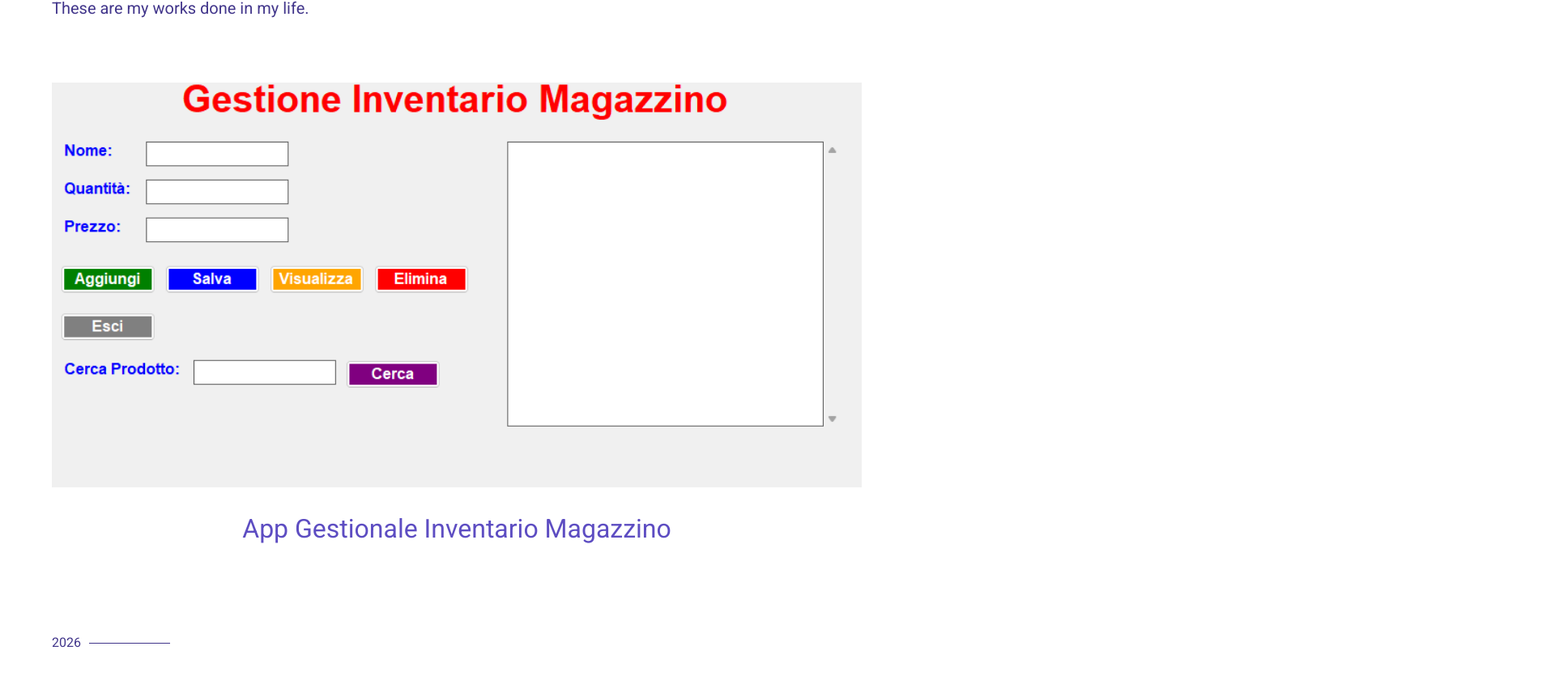
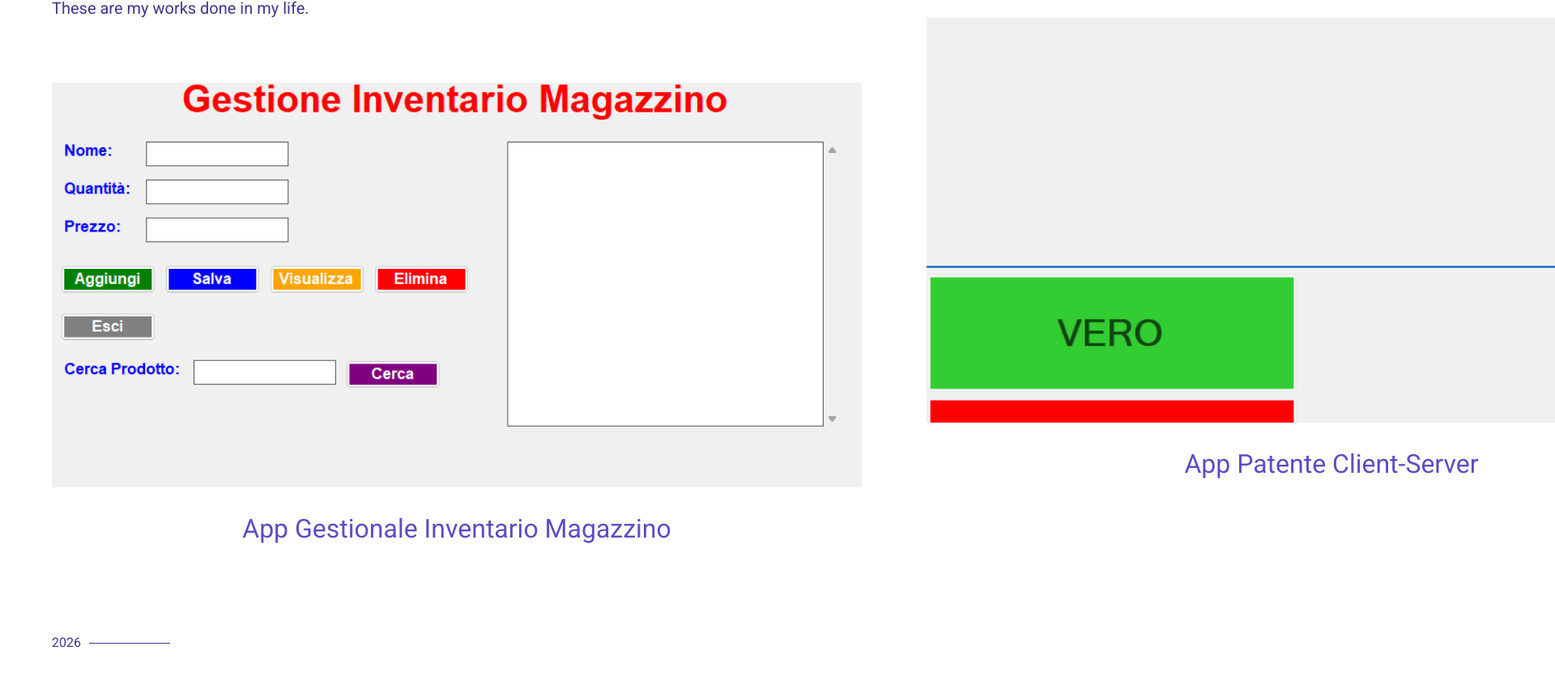
Before and after one commit to CristianDiRisio/CristianDiRIsio, a plain HTML site: page pages/works.html in a window 1280 px wide. Shown: the part 362-1197 px from the top of the page at 81% size, 1920 px wide, since content can reach past the window. Drawn offline with Linux system fonts and the light colour scheme.

Commit message:
Update works.html

```diff
--- a/pages/works.html
+++ b/pages/works.html
@@ -38,6 +38,10 @@
                     <img src="../Assets/GestionaleInvMagazzino.png" alt="Immagine Gestionale Inventario Magazzino">
                     <div class="description">App Gestionale Inventario Magazzino</div>
                 </div>
+                <div class="work-item">
+                    <img src="../Assets/ClientServer.png" alt="Immagine App Client Server">
+                    <div class="description">App Patente Client-Server</div>
+                </div>
             </div>
         </div>
     </div>
```
